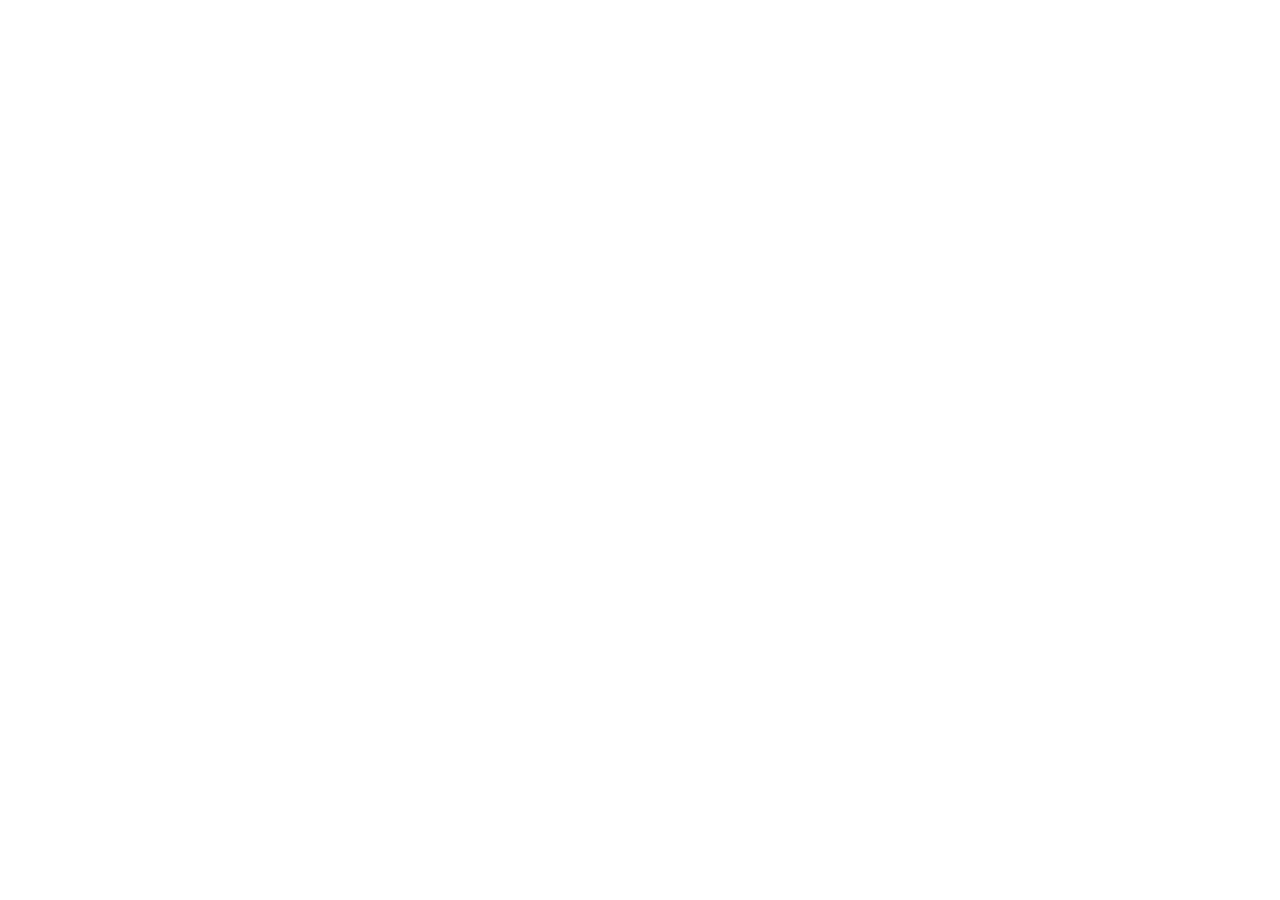
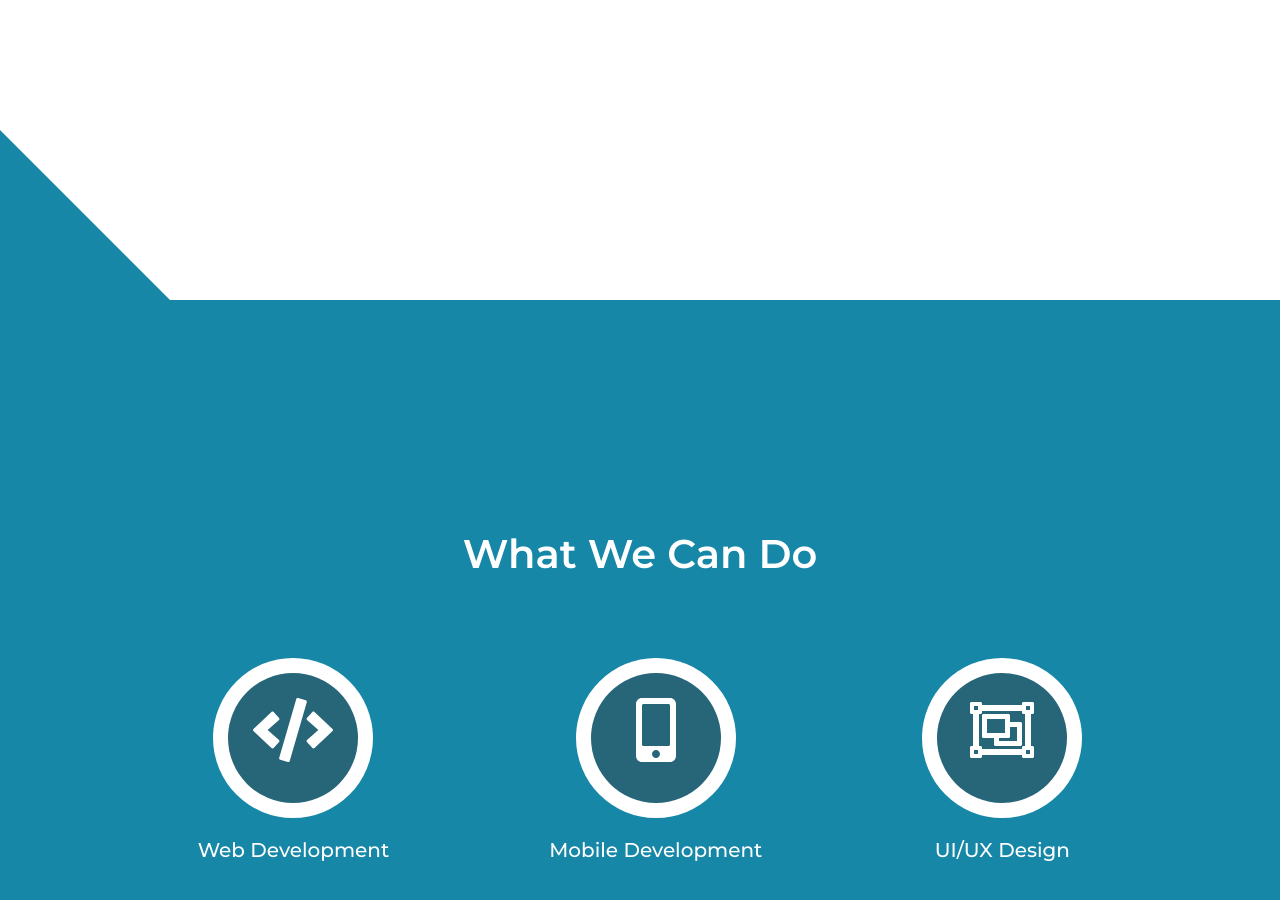
Before and after one commit to GhozyMHM/GloryDev-TeamPortfolio, a Vue app: page /#/ in a window 1280 px wide. Shown: the part 1300-2200 px from the top of the page. Before the commit the page ends 800 px from the top, so only its background shows below. Built offline with nearby package versions, Linux system fonts and the light colour scheme.

Commit message:
Add Several Sections

```diff
--- /dev/null
+++ b/src/assets/home-style.css
@@ -0,0 +1,122 @@
+.p-container-1,
+.p-container-2,
+.p-container-3 {
+    position: relative;
+    background-position: center;
+    background-size: cover;
+    background-repeat: no-repeat;
+    background-attachment: fixed;
+}
+
+.p-container-1 {
+    background-color: white;
+    height: 100vh;
+}
+
+.p-container-1 h1 {
+    font-family: 'Montserrat', sans-serif;
+    font-size: 60px;
+    text-align: center;
+    font-weight: 600;
+    color: #1687A7;
+}
+
+.bott-tri {
+    position: absolute;
+    bottom: 0;
+    left: 0;
+    width: 70px;
+    border-bottom: 170px solid #1687A7;
+    border-right: 170px solid transparent;
+}
+
+.top-tri {
+    position: absolute;
+    top: 0;
+    right: 0;
+    width: 70px;
+    border-top: 170px solid #1687A7;
+    border-left: 170px solid transparent;
+}
+
+.p-container-2 {
+    background-color: #1687A7;
+    min-height: 100%;
+}
+
+.p-container-2 h1 {
+    font-size: 40px;
+    margin-bottom: 80px;
+    color: white;
+}
+
+.service {
+    display: flex;
+    justify-content: center;
+    align-items: center;
+}
+
+.service .do {
+    margin: 0 80px;
+    display: flex;
+    justify-content: center;
+    align-items: center;
+    flex-flow: column;
+}
+
+.service .outerring {
+    width: 160px;
+    height: 160px;
+    background: white;
+    border-radius: 50%;
+    display: flex;
+    justify-content: center;
+    align-items: center;
+}
+
+.service .innerring {
+    width: 130px;
+    height: 130px;
+    background: #276678;
+    border-radius: 50%;
+    display: flex;
+    justify-content: center;
+    align-items: center;
+}
+
+.faicon {
+    color: white;
+}
+
+.service h5 {
+    font-family: 'Montserrat', sans-serif;
+    color: white;
+    margin-top: 20px;
+}
+
+.p-container-3 {
+    background-color: red;
+    min-height: 100%;
+}
+
+.p-content {
+    position: relative;
+    width: 100%;
+    height: 100vh;
+    display: flex;
+    justify-content: center;
+    align-items: center;
+}
+
+.pc2 {
+    flex-flow: column;
+}
+
+@media(max-width:568px) {
+
+    .p-container-1,
+    .p-container-2,
+    .p-container-3 {
+        background-attachment: scroll;
+    }
+}
--- a/src/views/Home.vue
+++ b/src/views/Home.vue
@@ -1,5 +1,65 @@
 <template>
-  <header-home />
+  <div class="home">
+    <HeaderHome />
+    <div class="p-container-1">
+      <div class="p-content">
+        <h1 id="tagline">Great Application <br> To Be The Great Company</h1>
+        <div class="bott-tri"></div>
+        <div class="top-tri"></div>
+      </div>
+      <div class="p-container-2">
+        <div class="p-content pc2">
+          <h1>What We Can Do</h1>
+          <div class="service">
+            <div class="do">
+              <div class="outerring">
+                <div class="innerring">
+                  <p class="faicon"><i class="fas fa-code fa-4x"></i></p>
+                </div>
+              </div>
+              <h5>Web Development</h5>
+            </div>
+            <div class="do">
+              <div class="outerring">
+                <div class="innerring">
+                  <p class="faicon"><i class="fas fa-mobile-alt fa-4x"></i></p>
+                </div>
+              </div>
+              <h5>Mobile Development</h5>
+            </div>
+            <div class="do">
+              <div class="outerring">
+                <div class="innerring">
+                  <p class="faicon"><i class="far fa-object-group fa-4x"></i></p>
+                </div>
+              </div>
+              <h5>UI/UX Design</h5>
+            </div>
+
+
+
+
+
+
+
+
+            <!-- <div class="do">
+              <p class="faicon"><i class="fas fa-code fa-7x"></i></p>
+              <h5>Web Development</h5>
+            </div>
+            <div class="do">
+              <p class="faicon"><i class="fas fa-mobile-alt fa-7x"></i></p>
+              <h5>Mobile Development</h5>
+            </div>
+            <div class="do">
+              <p class="faicon"><i class="far fa-object-group fa-7x"></i></p>
+              <h5>UI/UX Design</h5>
+            </div> -->
+          </div>
+        </div>
+      </div>
+    </div>
+  </div>
 </template>
 
 <script>
@@ -14,5 +74,5 @@
 </script>
 
 <style scoped>
-
+  @import "../assets/home-style.css";
 </style>
```
